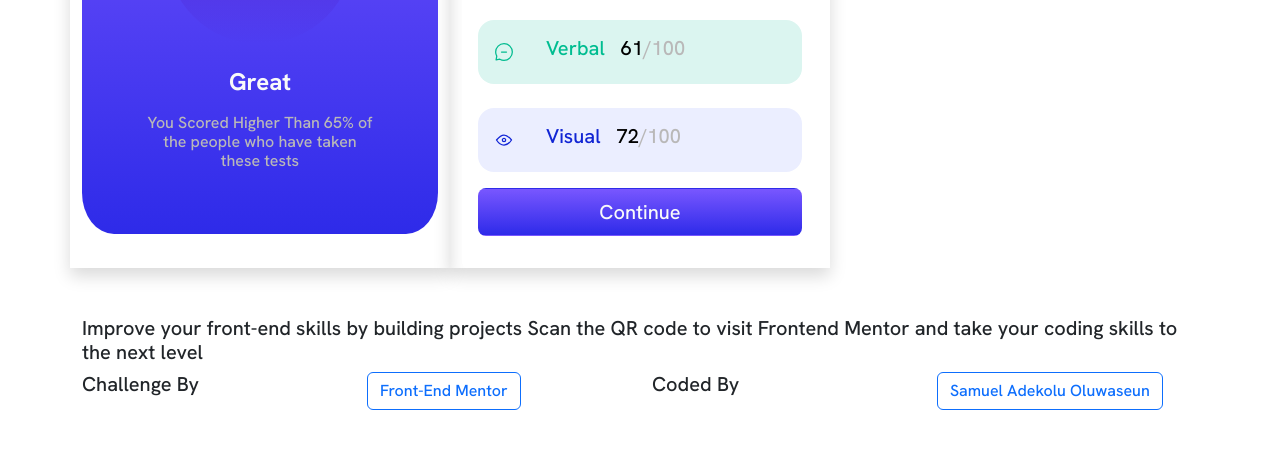
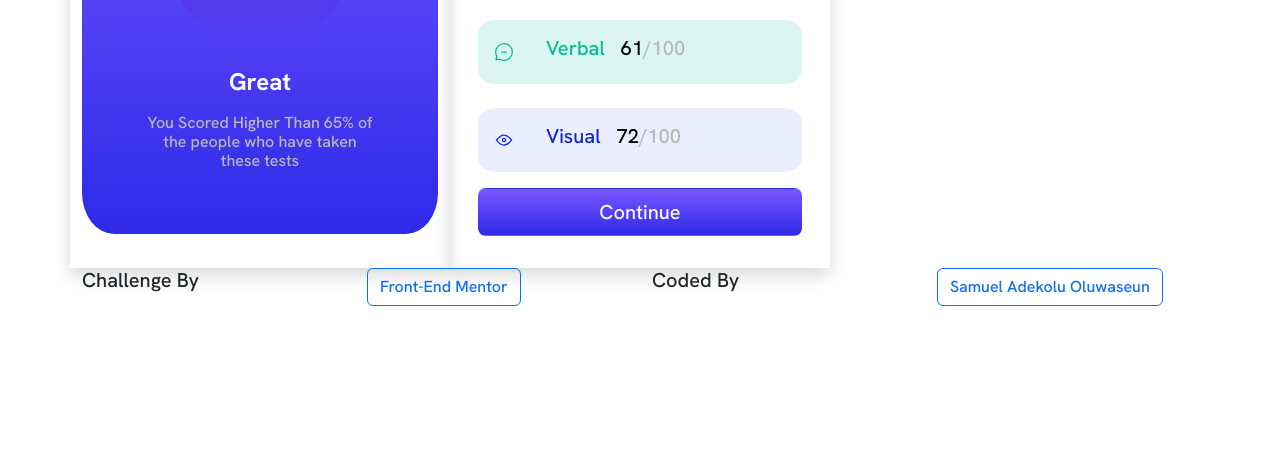
Before and after one commit to SamixYasuke/frontEndMentorTaskTwo-resultsSummaryComponent, a plain HTML site: page index.html in a window 1280 px wide. Shown: the part 273-722 px from the top of the page. Drawn offline with nearby package versions, Linux system fonts and the light colour scheme.

Commit message:
Update index.html

```diff
--- a/index.html
+++ b/index.html
@@ -101,12 +101,6 @@
       </div>
     </section>
     <footer>
-        <div class="container pt-5">
-          <h5>
-            Improve your front-end skills by building projects Scan the QR code to
-            visit Frontend Mentor and take your coding skills to the next level
-          </h3>
-        </div>
         <div class="container mb-3">
           <div class="row gap-0">
             <div class="col-lg-3 col-md-4">
```
